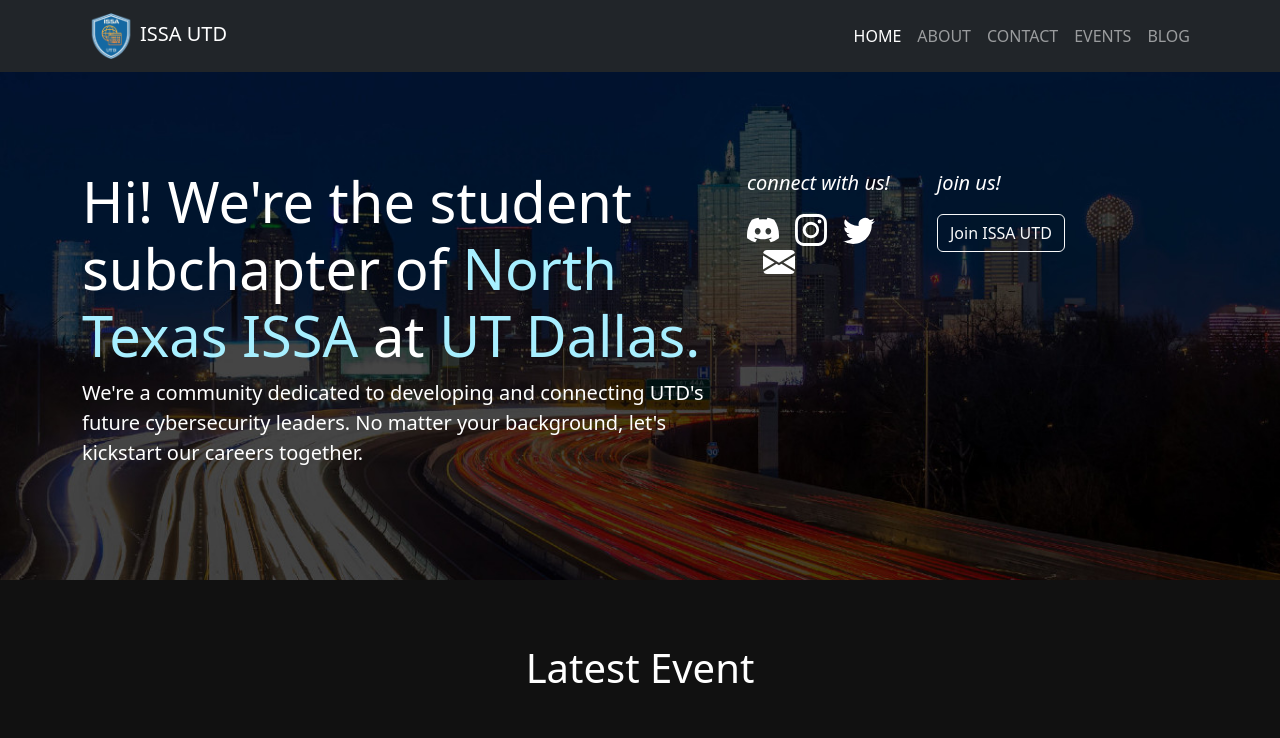
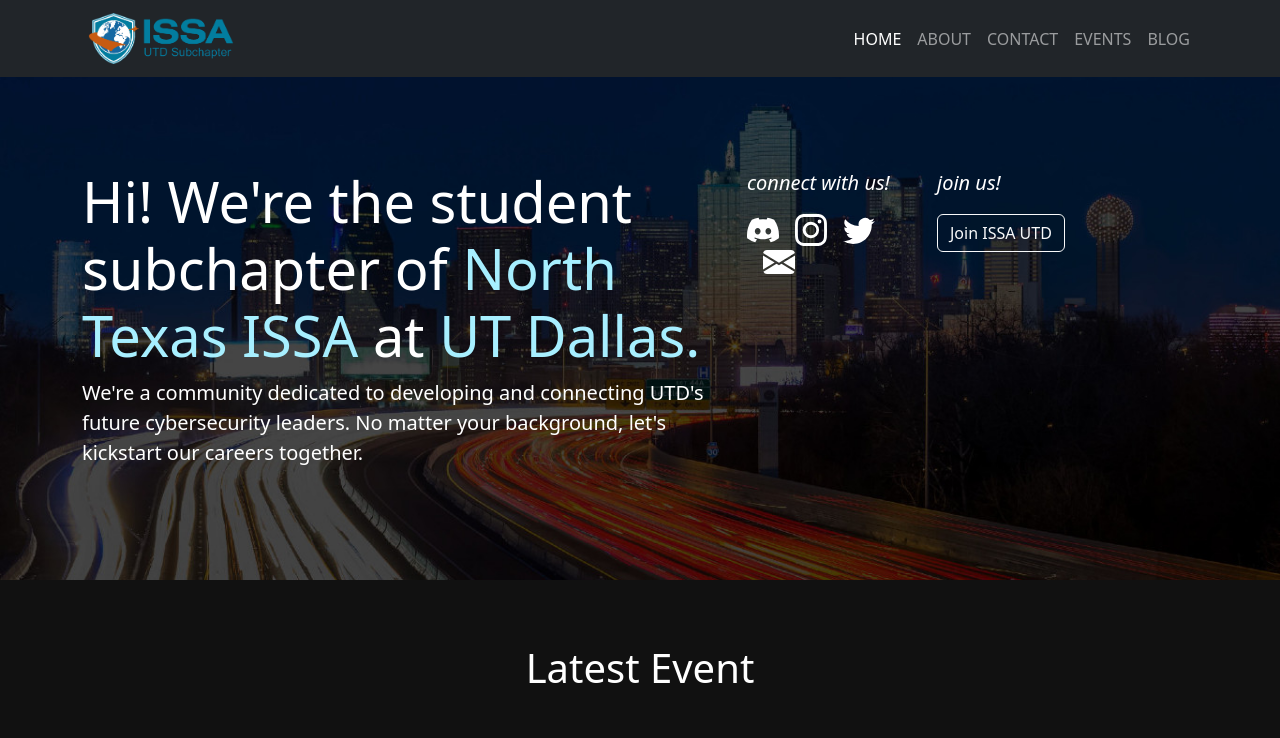
Before and after one commit to la-bala/issa-utd, a Vue app: page / in a window 1280 px wide. Shown: the top 738 px of the page. Built offline with nearby package versions, Linux system fonts and the light colour scheme.

Commit message:
change logo

```diff
--- a/src/assets/main.css
+++ b/src/assets/main.css
@@ -1,5 +1,6 @@
 .navbar-brand img {
     padding: 0 0.1em;
+    width: 7.5em;
 }
 .page-section {
     padding: 3rem 0;
--- a/src/components/Navbar.vue
+++ b/src/components/Navbar.vue
@@ -43,7 +43,6 @@
     <div class="container">
       <RouterLink class="navbar-brand" to="/">
         <img src="../assets/issalogo.png" alt="Logo" width="50" class="d-inline-block align-text-middle mx-1">
-        <span>ISSA UTD</span>
       </RouterLink>
       <button class="navbar-toggler" type="button" data-bs-toggle="collapse" data-bs-target="#navbarResponsive" aria-controls="navbarNavAltMarkup" aria-expanded="false" aria-label="Toggle navigation">
         <span class="navbar-toggler-icon"></span>
```
Also changed, not shown: src/assets/issalogo.png.
